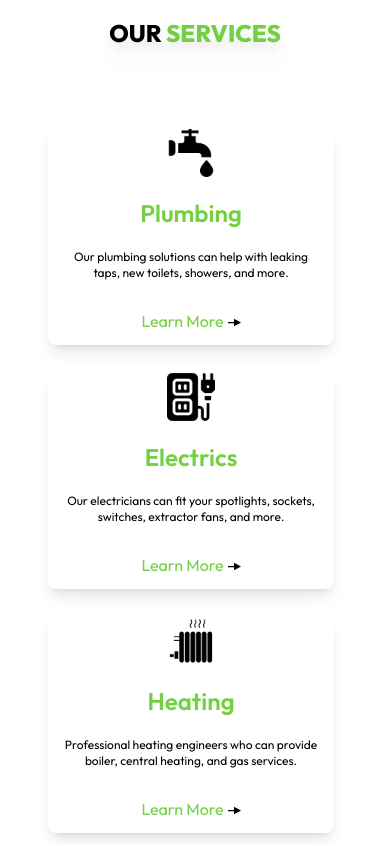
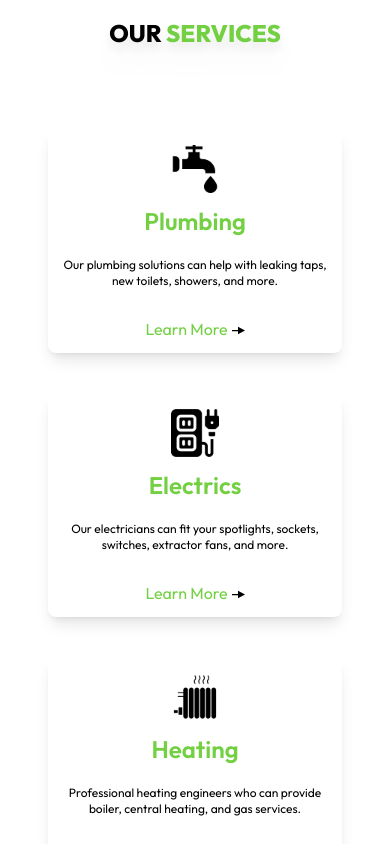
Before and after one commit to ahmedashfaq850/Plumbing-website, a Next.js app: page / in a window 390 px wide. Shown: the part 720-1564 px from the top of the page. Built offline with nearby package versions, Linux system fonts and the light colour scheme.

Commit message:
Updated Services.jsx

```diff
--- a/components/Services.jsx
+++ b/components/Services.jsx
@@ -37,14 +37,14 @@ const Services = () => {
   return (
     <div>
         <Heading afterOurText='SERVICES'/>
-        <div className='flex flex-wrap justify-center mt-10'>
+        <div className='flex gap-10 mb-7 sm:mb-10 flex-wrap justify-center mt-10'>
             {services.map((service, index) => (
-                <div key={index} className='flex mr-2 sm:mr-8 mb-7 sm:mb-10   flex-col items-center justify-center sm:w-[220px]  md:w-[300px] md:h-[400px] bg-white rounded-lg shadow-lg  '>
+                <div key={index} className='flex flex-col items-center justify-center sm:w-[220px]  md:w-[300px] md:h-[400px] bg-white rounded-lg shadow-lg  '>
 
                         <div className='w-12 h-12 md:w-[100px] md:h-[100px]'>
-                            <Image src={service.imageSrc} alt={service.title} width={100} height={100} />
+                            <Image className='mt-4 md:mt-0' src={service.imageSrc} alt={service.title} width={100} height={100} />
                         </div>
-                        <h3 className='mt-5 md:mt-7 mb-2 text-2xl md:text-3xl text-[#73D043] font-semibold  '>{service.title}</h3>
+                        <h3 className='mt-7  mb-2 text-2xl md:text-3xl text-[#73D043] font-semibold  '>{service.title}</h3>
                         <p className='text-center p-3 md:p-4 md:text-sm text-xs'>{service.description}</p>
                         <Link href='/services' className='mt-4 text-center text-[#73D043] flex items-center justify-end mb-3 md:mb-0  hover:text-green-700' >
                             Learn More
```
